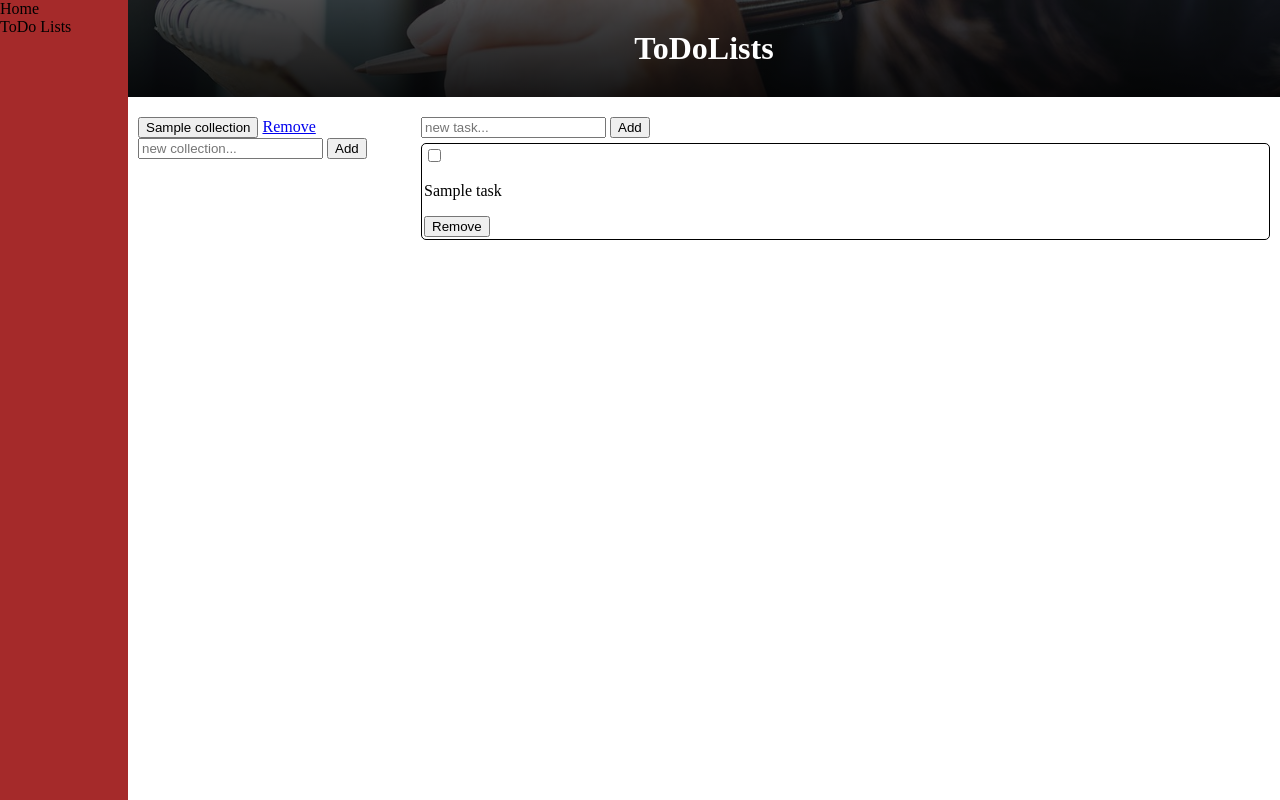
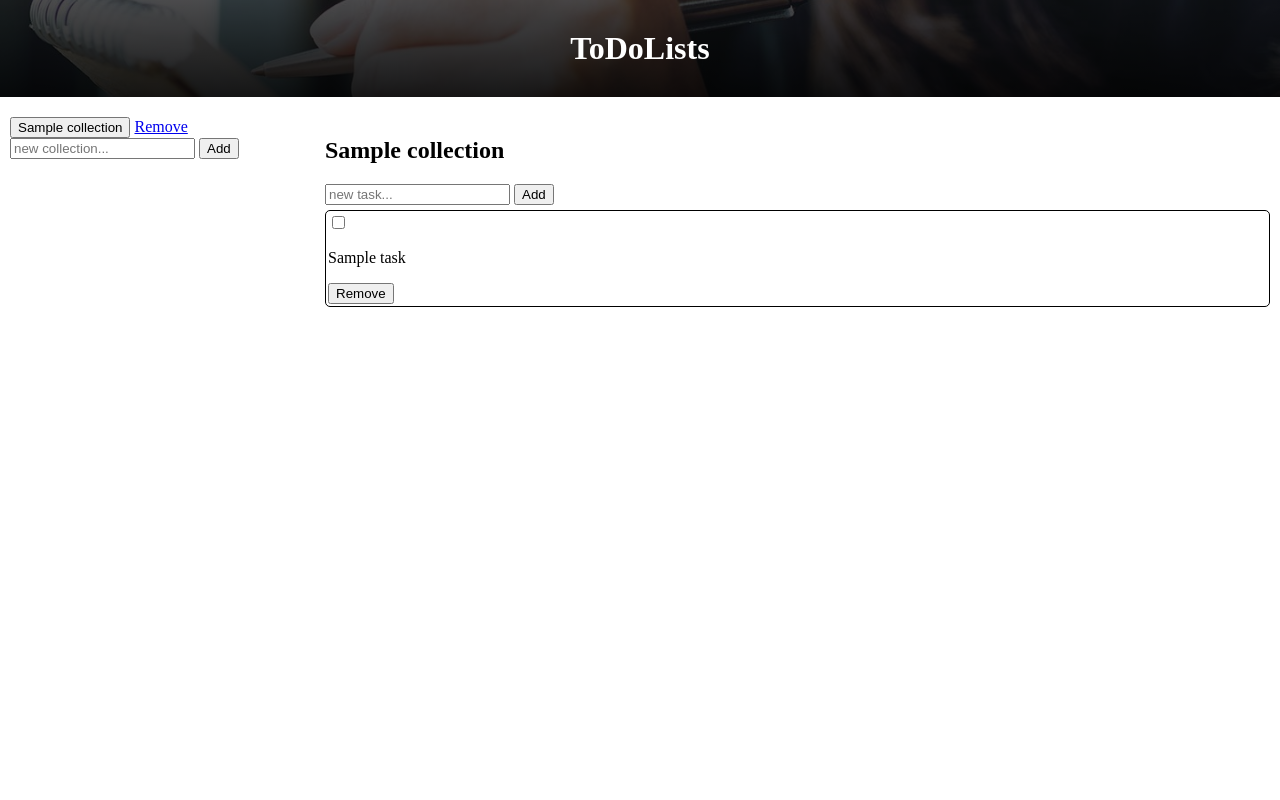
Before and after one commit to gralito/homeHelperWeb, a Django app: template todolist/templates/todolist/index.html in a window 1280 px wide. Run offline with Django 3.2, Linux system fonts and the light colour scheme; the template is opened without the code that fills it: most values are stand-ins (such as "Sample title", 1, 10 or a date in 2020).

Commit message:
add dynamic collection title (js) to fix : remove a task

```diff
--- a/static/css/style.css
+++ b/static/css/style.css
@@ -1,7 +1,7 @@
 /* HOME PAGE & NAVBAR */
 
 /* NAVBAR */
-.home-nav {
+/* .home-nav {
     background: brown;
     display: inline-block;
     width: 10%;
@@ -13,10 +13,10 @@
 }
 .home-m-0 {
     margin: 0px;
-}
+} */
 
 /* MAIN CONTENT */
 .home-content {
-    width: 90%;
+    width: 100%;
     float: right;
 }
--- a/templates/base.html
+++ b/templates/base.html
@@ -10,10 +10,10 @@
     <script src="https://cdn.jsdelivr.net/npm/htmx.org@2.0.8/dist/htmx.min.js" integrity="sha384-/TgkGk7p307TH7EXJDuUlgG3Ce1UVolAOFopFekQkkXihi5u/6OCvVKyz1W+idaz" crossorigin="anonymous"></script>
 </head>
 <body>
-    <ul class="home-nav">
+    <!-- <ul class="home-nav">
         <li class="home-m-0">Home</li>
         <li class="home-m-0">ToDo Lists</li>
-    </ul>
+    </ul> -->
 
     <div class="home-content">
         {% block content %}
@@ -22,5 +22,6 @@
 
     <!-- JAVASCRIPT -->
     <script src="{% static 'todolist/js/tools.js' %}"></script>
+    <script src="{% static 'todolist/js/todolist.js' %}"></script>
 </body>
 </html>
--- /dev/null
+++ b/todolist/static/todolist/js/todolist.js
@@ -0,0 +1,4 @@
+setCurrentCollectionTitle();
+document.body.addEventListener("htmx:load", function(event) {
+    setCurrentCollectionTitle();
+})
--- a/todolist/static/todolist/js/tools.js
+++ b/todolist/static/todolist/js/tools.js
@@ -3,3 +3,14 @@ function getCollectionFromUrl() {
     let searchParams = url.searchParams;
     return searchParams.get('collection');
 }
+
+function setCurrentCollectionTitle () {
+    buttons = document.querySelectorAll(".todolist-collection-button");
+    buttons.forEach(button => {
+        button.addEventListener("click", () => {
+            let title = document.body.getElementsByClassName("todolist-current-collection")[0];
+            title.innerText = button.innerText;
+            console.log("click");
+        })
+    });
+}
--- a/todolist/templates/todolist/collection.html
+++ b/todolist/templates/todolist/collection.html
@@ -1,6 +1,7 @@
  <form method="POST">
     {% csrf_token %}
-    <button hx-post="{% url 'todolist:get-tasks' collection.slug %}"
+    <button class="todolist-collection-button"
+            hx-post="{% url 'todolist:get-tasks' collection.slug %}"
             hx-target="#tasks"
             hx-push-url="?collection={{ collection.slug }}"
             hx-swap="innerHTML"
--- a/todolist/templates/todolist/index.html
+++ b/todolist/templates/todolist/index.html
@@ -18,7 +18,8 @@
             <form method="POST">
                 {% csrf_token %}
                 <input type='text' placeholder='new collection...' name="collection"/>
-                <button hx-post="{% url 'todolist:add-collection' %}"
+                <button class="todolist-add-button"
+                        hx-post="{% url 'todolist:add-collection' %}"
                         hx-target="#collections"
                         hx-swap="beforeend"
                         type=submit>
@@ -28,11 +29,16 @@
         </div>
 
         <!-- TASKS -->
+
+
+
         <div class="col-75 todolist-main">
+            <h2 class="todolist-current-collection">{{ collection }}</h2>
             <form method="POST">
                 {% csrf_token %}
                 <input type='text' placeholder='new task...' name="task"/>
-                <button hx-post="{% url 'todolist:add-task' %}"
+                <button class="todolist-add-button"
+                        hx-post="{% url 'todolist:add-task' %}"
                         hx-target="#tasks"
                         hx-vals="js:{ collection: getCollectionFromUrl() }"
                         hx-swap="beforeend"
```
Also changed, not shown: db.sqlite3.
